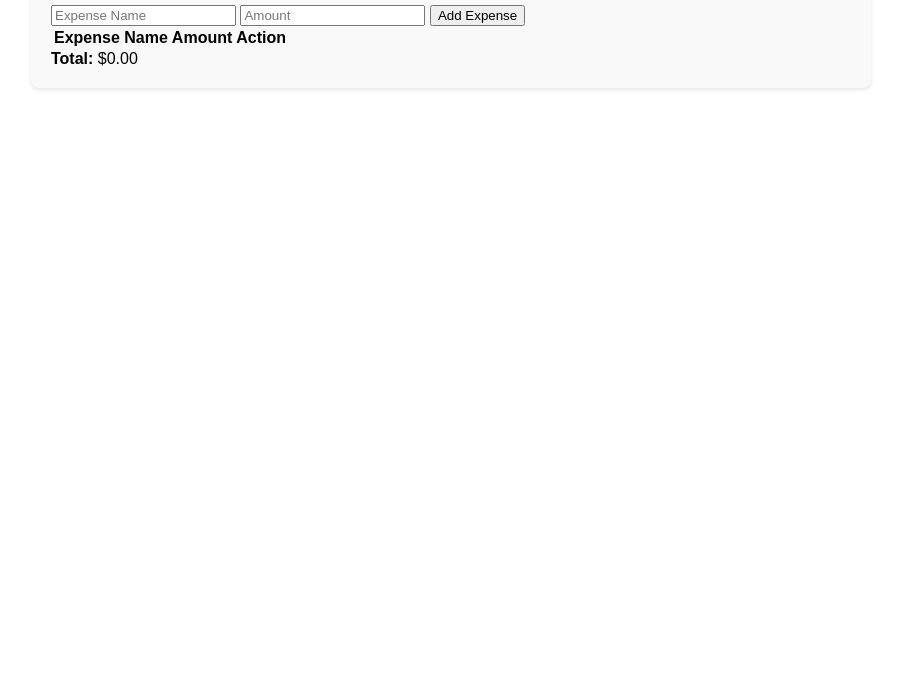
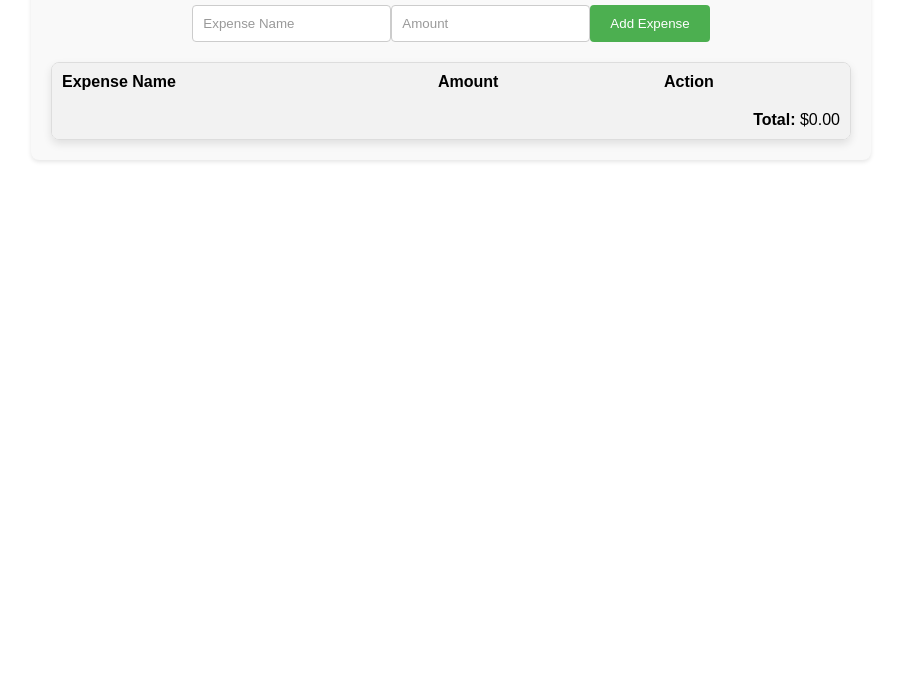
Before and after one commit to sathiskara/project, a plain HTML site: page index.html in a window 1280 px wide. Shown: the part 113-800 px from the top of the page, without its empty margins (189-1090 px from the left). Drawn offline with Linux system fonts and the light colour scheme.

Commit message:
Update style.css

```diff
--- a/style.css
+++ b/style.css
@@ -16,3 +16,69 @@ h1 {
     text-align: center;
     margin-bottom: 20px;
 }
+
+form {
+    display: flex;
+    justify-content: center;
+    margin-bottom: 20px;
+}
+
+input[type="text"],
+input[type="number"] {
+    padding: 10px;
+    border: 1px solid #ccc;
+    border-radius: 4px;
+    outline: none;
+}
+
+input[type="text"]::placeholder,
+input[type="number"]::placeholder {
+    color: #999;
+}
+
+button {
+    padding: 10px 20px;
+    background-color: #4caf50;
+    color: white;
+    border: none;
+    border-radius: 4px;
+    cursor: pointer;
+}
+
+button:hover {
+    background-color: #45a049;
+}
+
+.expense-table {
+    border: 1px solid #ddd;
+    border-radius: 8px;
+    overflow: hidden;
+    box-shadow: 0 4px 8px rgba(0, 0, 0, 0.1);
+}
+
+table {
+    width: 100%;
+    border-collapse: collapse;
+}
+
+thead th {
+    background-color: #f2f2f2;
+    padding: 10px;
+    text-align: left;
+}
+
+tbody td {
+    padding: 10px;
+    border-top: 1px solid #ddd;
+}
+
+.delete-btn {
+    color: red;
+    cursor: pointer;
+}
+
+.total-amount {
+    padding: 10px;
+    text-align: right;
+    background-color: #f2f2f2;
+}
```
